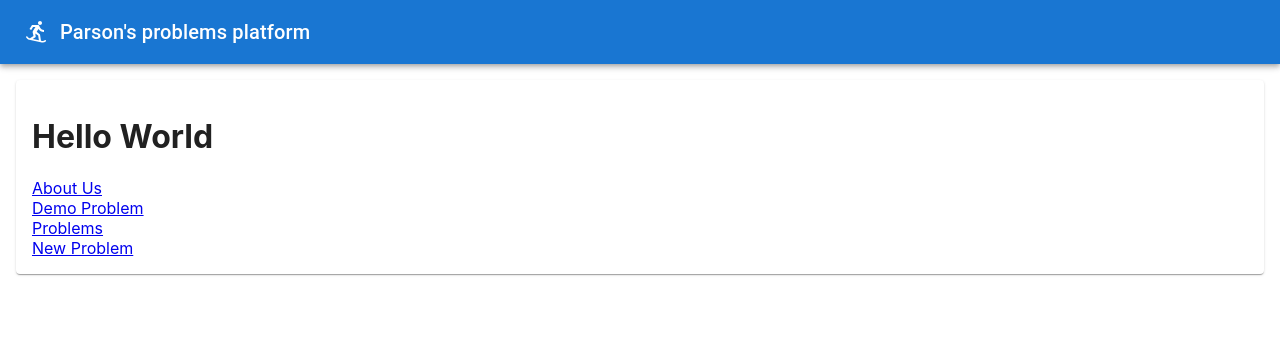
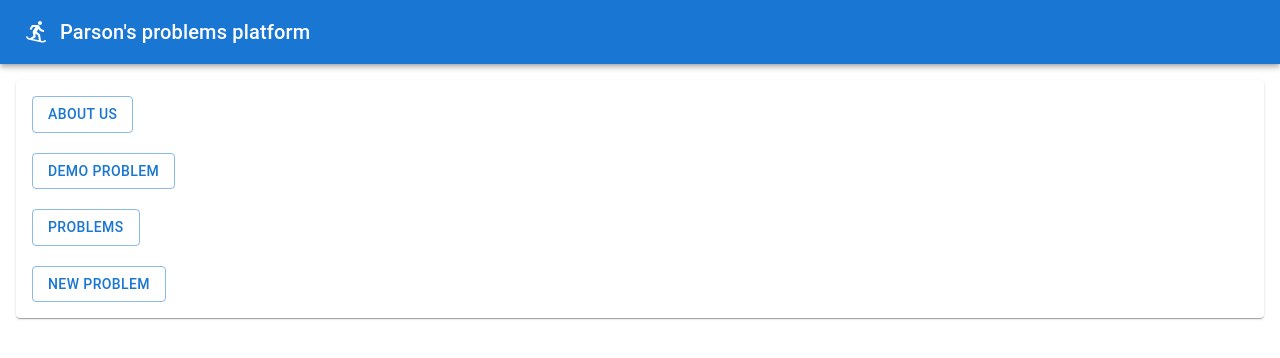
Before and after one commit to kristoferbuno/parsons-problem-system, a React (Create React App) app: page / in a window 1280 px wide. Shown: the top 358 px of the page. Built offline with nearby package versions, Linux system fonts and the light colour scheme.

Commit message:
UX improvements

```diff
--- a/src/App.tsx
+++ b/src/App.tsx
@@ -37,14 +37,13 @@ ctrl-f for "getAll" to get all query params from the URL
       path: "/",
       element: (
         <div>
-          <h1>Hello World</h1>
-          <Link to="about">About Us</Link>
-          <br/>
-          <Link to="solve">Demo Problem</Link>
-          <br/>
-          <Link to="problems">Problems</Link>
-          <br/>
-          <Link to="new">New Problem</Link>
+          <Button variant="outlined" href="about">About Us</Button>
+          <br/><br/>
+          <Button variant="outlined" href="solve">Demo Problem</Button>
+          <br/><br/>
+          <Button variant="outlined" href="problems">Problems</Button>
+          <br/><br/>
+          <Button variant="outlined" href="new">New Problem</Button>
         </div>
       ),
     },
--- a/src/Problem.tsx
+++ b/src/Problem.tsx
@@ -2,6 +2,7 @@ import { Card, CardContent, Typography } from "@mui/material";
 import { Moment } from "moment";
 import { ReactElement } from "react";
 import { Link } from "react-router-dom";
+import { Button } from '@mui/material';
 
 class Problem {
     id: string;
@@ -37,13 +38,9 @@ class Problem {
               <Typography variant="body2">
                 {this.problem}
               </Typography>
-              <Link to={'/solve/'+this.id}>
-                Solve
-              </Link>
+              <Button variant="outlined" href={'/solve/'+this.id}>Solve</Button>
               <span> </span>
-              <Link to={'/viewsolutions/'+this.id}>
-                View Solutions List
-              </Link>
+              <Button variant="outlined" href={'/viewsolutions/'+this.id}>View Solutions List</Button>
               <Typography sx={{ fontSize: 11 }} color="text.secondary" align={"right"}>
                 id: {this.id}
               </Typography>
--- a/src/Solution.tsx
+++ b/src/Solution.tsx
@@ -2,6 +2,7 @@ import { Card, CardContent, Typography } from "@mui/material";
 import { Moment } from "moment";
 import { ReactElement } from "react";
 import { Link } from "react-router-dom";
+import { Button } from '@mui/material';
 
 class Solution {
     id: string;
@@ -34,9 +35,7 @@ class Solution {
               <Typography variant="body2">
                 {this.solution}
               </Typography>
-              <Link to={'/view/'+this.id}>
-                View Solution
-              </Link>
+              <Button variant="outlined" href={'/view/'+this.id}>View Solution</Button>
               <Typography sx={{ fontSize: 11 }} color="text.secondary" align={"right"}>
                 id: {this.id}
               </Typography>
--- a/src/ViewSpecificSolution.tsx
+++ b/src/ViewSpecificSolution.tsx
@@ -31,7 +31,6 @@ function ViewSpecificSolution() {
     let keys: number[] = Array.from(lines.keys())
 
     const [order, setOrder] = useState(keys);
-    const [UFID, setUFID] = useState("");
 
     function makeItemsFromStrings(list: string[]) {
         let items = []
@@ -56,9 +55,14 @@ function ViewSpecificSolution() {
 
 
 
-    return <List>
+    return <Grid item xs={12} md={6}>
+    <Typography sx={{ mt: 4, mb: 2 }} variant="h6" component="div">
+      Student {solution.UFID}
+    </Typography>
+    <List>
             {makeItemsFromStrings(getMorphedList(order, lines))}
         </List>
+        </Grid>
 
 }
 
```
